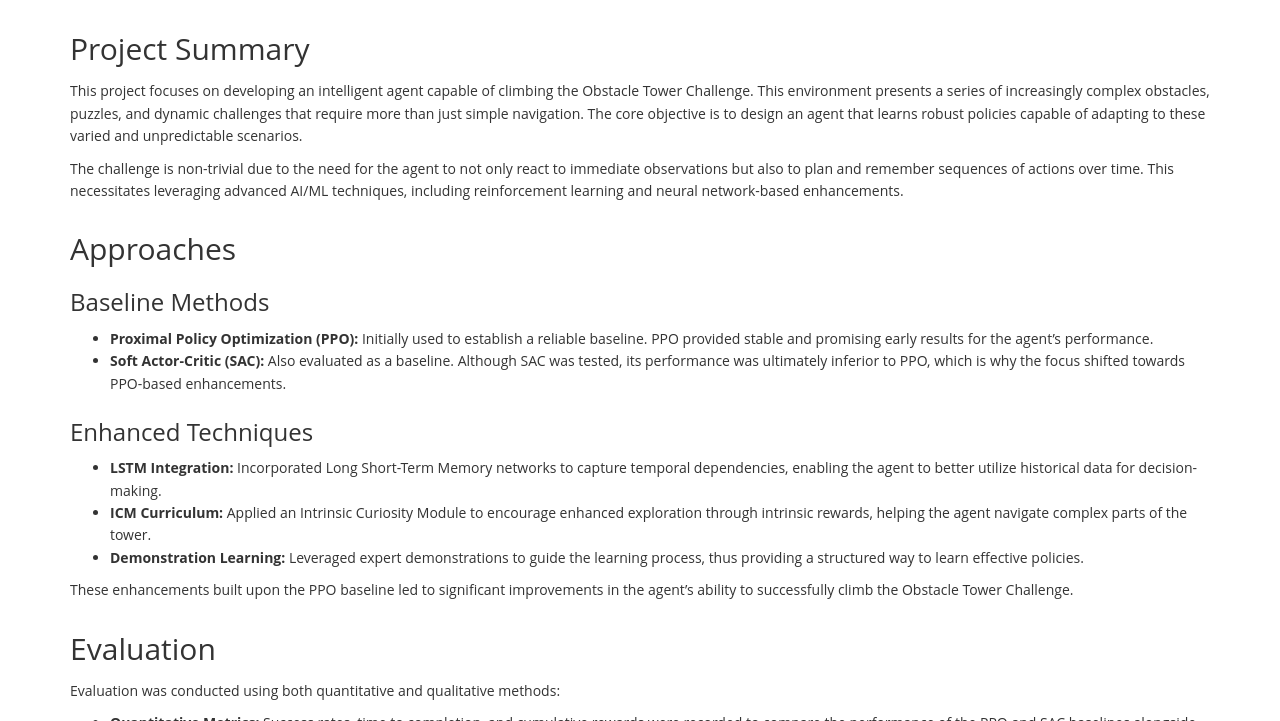
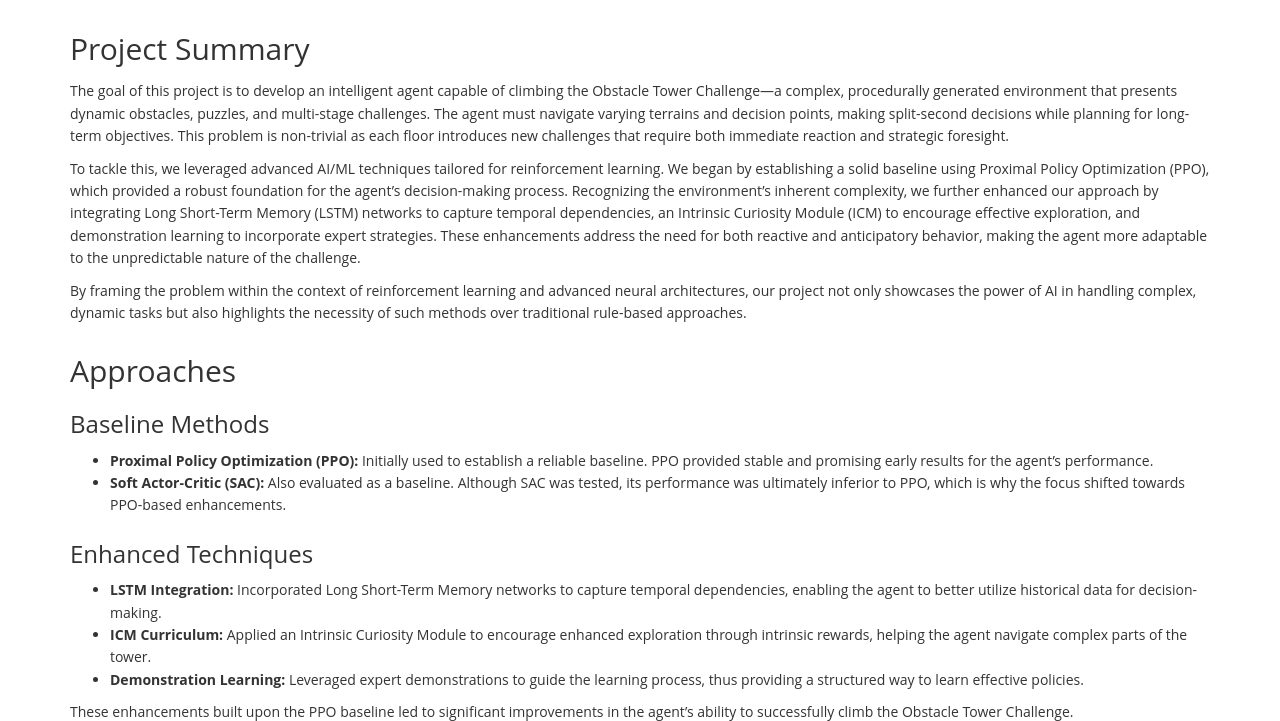
Before and after one commit to andrewzho/TowerMasters, a Jekyll site: the page built from docs/final.md, in a window 1280 px wide and 900 px high, scrolled down 376 px, cut to the strip 179-900 px from the top of the window. Built offline with Jekyll 4.4.1, drawn with Linux system fonts in a browser that asks for light colours.

Commit message:
Update final.md

```diff
--- a/docs/final.md
+++ b/docs/final.md
@@ -8,9 +8,13 @@ title: Final Report
 <iframe width="560" height="315" src="https://www.youtube.com/embed/YOUR_VIDEO_ID" frameborder="0" allowfullscreen></iframe>
 
 ## Project Summary
-This project focuses on developing an intelligent agent capable of climbing the Obstacle Tower Challenge. This environment presents a series of increasingly complex obstacles, puzzles, and dynamic challenges that require more than just simple navigation. The core objective is to design an agent that learns robust policies capable of adapting to these varied and unpredictable scenarios.
 
-The challenge is non-trivial due to the need for the agent to not only react to immediate observations but also to plan and remember sequences of actions over time. This necessitates leveraging advanced AI/ML techniques, including reinforcement learning and neural network-based enhancements.
+The goal of this project is to develop an intelligent agent capable of climbing the Obstacle Tower Challenge—a complex, procedurally generated environment that presents dynamic obstacles, puzzles, and multi-stage challenges. The agent must navigate varying terrains and decision points, making split-second decisions while planning for long-term objectives. This problem is non-trivial as each floor introduces new challenges that require both immediate reaction and strategic foresight.
+
+To tackle this, we leveraged advanced AI/ML techniques tailored for reinforcement learning. We began by establishing a solid baseline using Proximal Policy Optimization (PPO), which provided a robust foundation for the agent’s decision-making process. Recognizing the environment’s inherent complexity, we further enhanced our approach by integrating Long Short-Term Memory (LSTM) networks to capture temporal dependencies, an Intrinsic Curiosity Module (ICM) to encourage effective exploration, and demonstration learning to incorporate expert strategies. These enhancements address the need for both reactive and anticipatory behavior, making the agent more adaptable to the unpredictable nature of the challenge.
+
+By framing the problem within the context of reinforcement learning and advanced neural architectures, our project not only showcases the power of AI in handling complex, dynamic tasks but also highlights the necessity of such methods over traditional rule-based approaches.
+
 
 ## Approaches
 ### Baseline Methods
```
